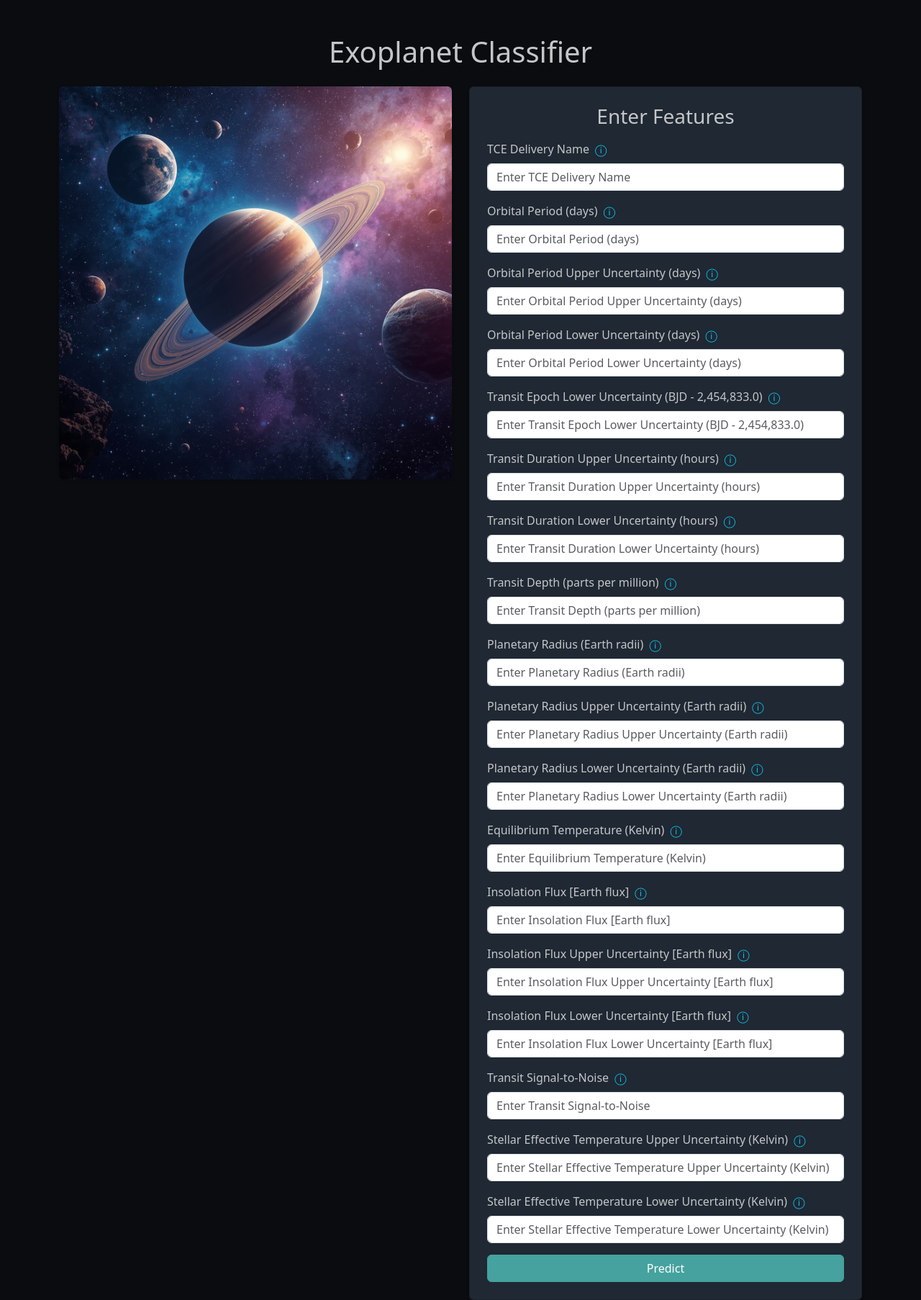
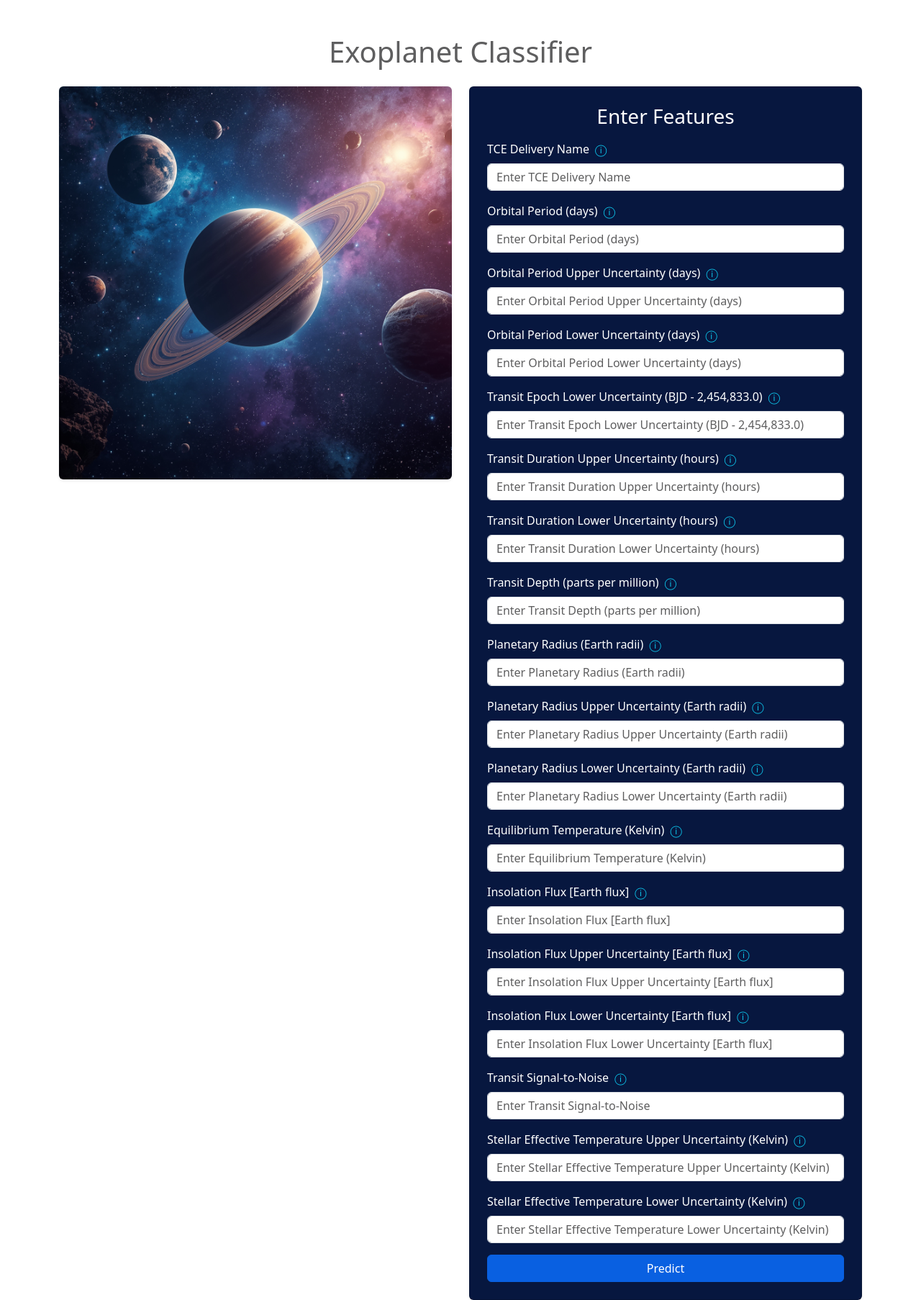
Before and after one commit to Lucasbnas435/nasa-space-apps-challenge-2025, a Flask app: page / in a window 1280 px wide. Shown: the whole page at 72% size. Run offline with Flask 3, Linux system fonts and the light colour scheme; parts of the project's set-up code (start-up, migrations or seed data) failed here and were passed over.

Commit message:
style: update website colors

```diff
--- a/web/src/static/css/style.css
+++ b/web/src/static/css/style.css
@@ -1,21 +1,31 @@
 body {
-    background-color: #0b0c10;
+    background-color: #ffffff;
     color: #c5c6c7;
 }
+
+.site-title {
+    color: #5e5e5f;
+}
+
 .card {
-    background-color: #1f2833;
-    color: #c5c6c7;
+    background-color: #07173f;
+    color: #ffffff;
 }
 .form-label {
-    color: #c5c6c7;
+    color: #ffffff; /* texto acima do input fica branco */
 }
+
+.form-control::placeholder {
+    color: #5e5e5f; /* placeholder dentro do input continua cinza */
+}
+
 .btn-primary {
-    background-color: #45a29e;
-    border-color: #45a29e;
+    background-color: #0960e1;
+    border-color: #0960e1;
 }
 .btn-primary:hover {
-    background-color: #66fcf1;
-    border-color: #66fcf1;
+    background-color: #2e96f5;
+    border-color: #2e96f5;
 }
 .alert {
     font-weight: bold;
--- a/web/src/templates/home.html
+++ b/web/src/templates/home.html
@@ -2,15 +2,13 @@
 
 {% block content %}
 <div class="container mt-5">
-    <h1 class="mb-4 text-center">Exoplanet Classifier</h1>
+    <h1 class="mb-4 text-center site-title">Exoplanet Classifier</h1>
 
     <div class="row">
-        <!-- Coluna da imagem -->
         <div class="col-md-6 text-center mb-4">
             <img src="{{ url_for('static', filename='exoplanet.jpg') }}" class="img-fluid rounded shadow-sm" alt="Exoplanet">
         </div>
 
-        <!-- Coluna do formulário -->
         <div class="col-md-6">
             <div class="card p-4 shadow-sm">
                 <h3 class="card-title mb-3 text-center">Enter Features</h3>
```
